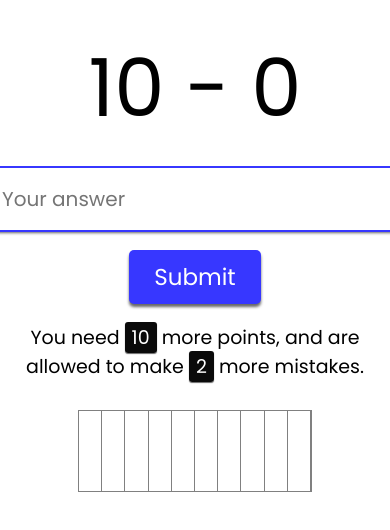
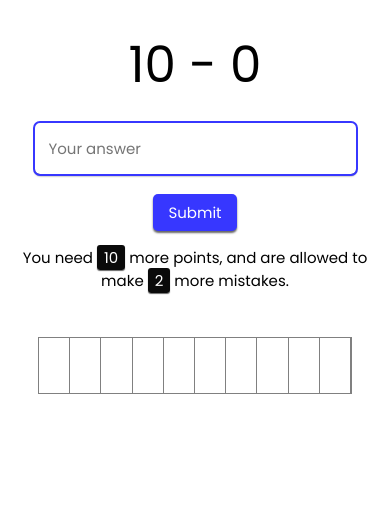
Before and after one commit to Hemweb/math-game, a plain HTML site: page index.html in a window 390 px wide. Drawn offline with Linux system fonts and the light colour scheme.

Commit message:
Update style.css

```diff
--- a/style.css
+++ b/style.css
@@ -138,3 +138,30 @@ input:focus {
 .progress {
     margin: 10px 70px 2px;
 }
+
+
+@media (max-width:500px) {
+    .main {
+        font-size: 15px;
+    }
+    .problem {
+    font-size: 50px;
+    }
+    .field {
+        margin: 10px 25px 20px;
+        font-size: 15px;
+        padding: 14px;
+        box-shadow:0 2px 2px rgba(0, 0, 0, .6) ;
+    }
+    .btn {
+        font-size: 15px;
+        padding: 7px 15px 7px;
+        box-shadow:0 2px 2px rgba(0, 0, 0, .6) ;
+    }
+    .progress {
+        margin: 30px 30px 2px;
+    }
+    .box {
+        height: 55px;
+    }
+}
```
